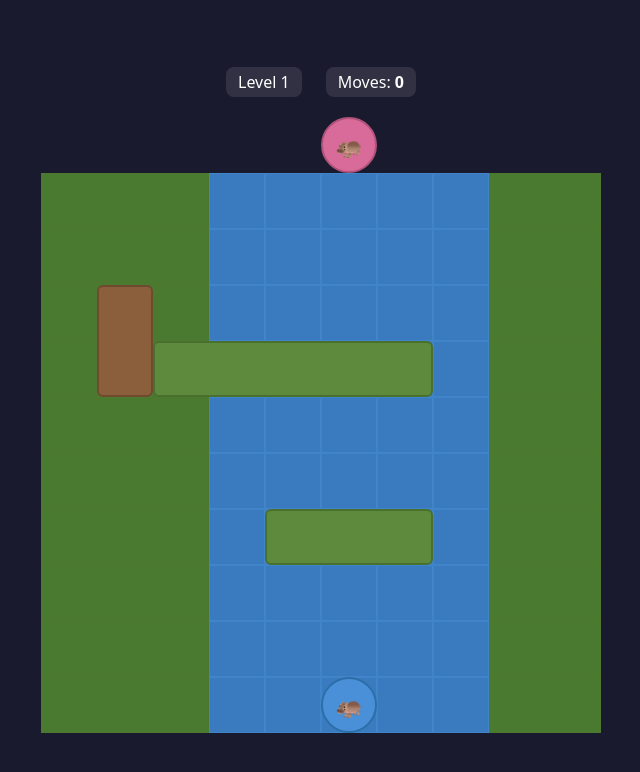
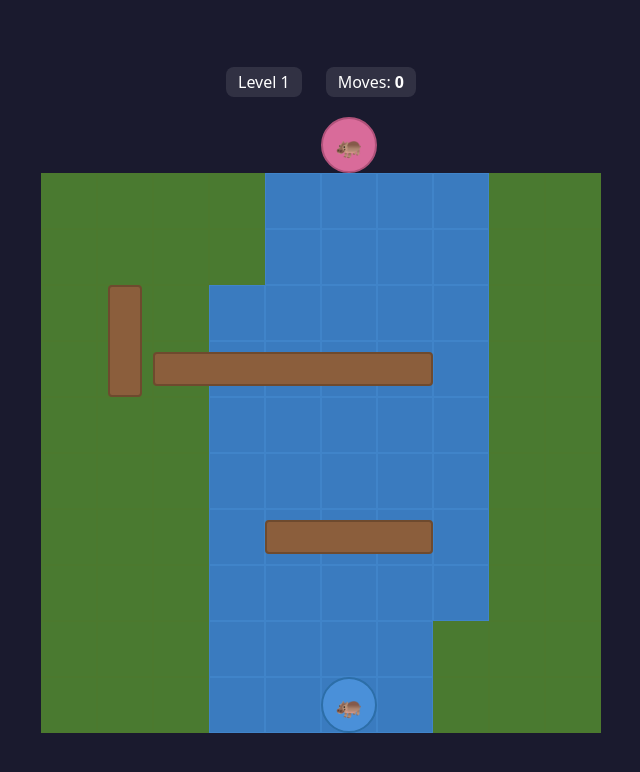
Before and after one commit to beep-patrick/hippos, a website built with Vite: page index.html in a window 1280 px wide. Shown: the whole page, without its empty margins (319-959 px from the left). Built offline with nearby package versions, Linux system fonts and the light colour scheme.

Commit message:
adjust logs

```diff
--- a/index.html
+++ b/index.html
@@ -85,18 +85,37 @@
 
       .piece:active {
         cursor: grabbing;
-        box-shadow: 0 4px 16px rgba(0,0,0,0.4);
         z-index: 10 !important;
       }
 
-      .piece.log-horizontal {
-        background: #5d8a3c;
-        border: 2px solid #4a7030;
+      .piece.log-horizontal:active::before,
+      .piece.log-vertical:active::before {
+        box-shadow: 0 4px 16px rgba(0,0,0,0.4);
       }
 
+      .piece.log-horizontal,
       .piece.log-vertical {
+        background: transparent;
+        border: none;
+      }
+
+      .piece.log-horizontal::before,
+      .piece.log-vertical::before {
+        content: '';
+        position: absolute;
         background: #8b5e3c;
         border: 2px solid #6e4a2e;
+        border-radius: 4px;
+      }
+
+      .piece.log-horizontal::before {
+        left: 0; right: 0;
+        top: 20%; bottom: 20%;
+      }
+
+      .piece.log-vertical::before {
+        top: 0; bottom: 0;
+        left: 20%; right: 20%;
       }
 
       .piece.hippo {
```
Also changed, not shown: src/levels/level1.ts (+4 -4 lines).
